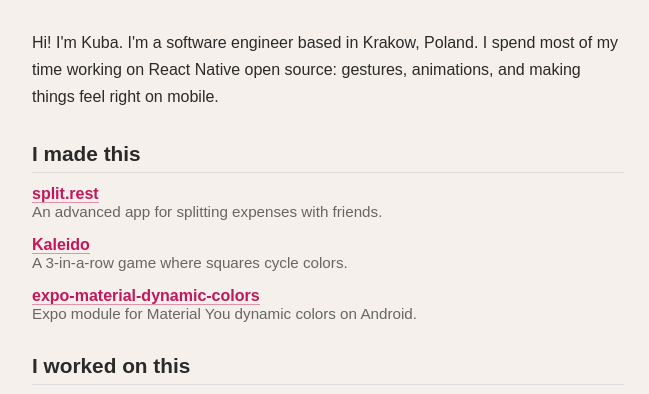
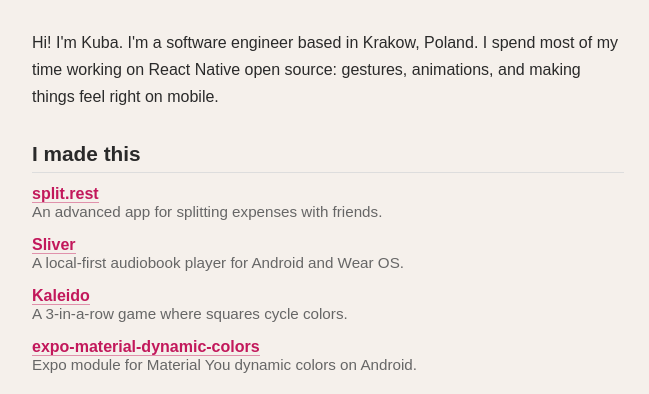
Before and after one commit to j-piasecki/website, a plain HTML site: page index.html in a window 1280 px wide. Shown: the part 388-782 px from the top of the page, without its empty margins (312-961 px from the left). Drawn offline with Linux system fonts and the light colour scheme.

Commit message:
Add sliver

```diff
--- a/index.html
+++ b/index.html
@@ -288,6 +288,10 @@
         <li>
           <a class="title" href="https://split.rest">split.rest</a>
           <div class="desc">An advanced app for splitting expenses with friends.</div>
+        </li>
+        <li>
+          <a class="title" href="https://sliver.jpiasecki.com/">Sliver</a>
+          <div class="desc">A local-first audiobook player for Android and Wear OS.</div>
         </li>
         <li>
           <a class="title" href="https://kaleido.jpiasecki.com/">Kaleido</a>
```
